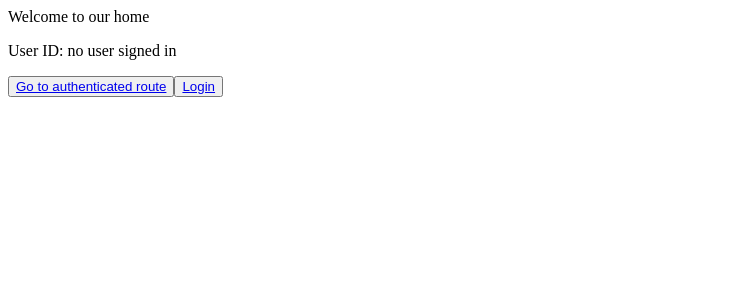
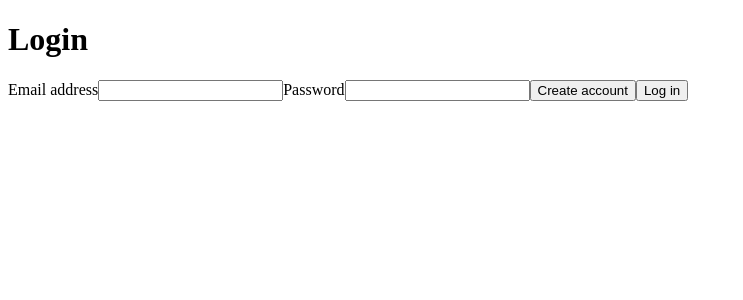
Before and after one commit to musaa-muhsen/nextjs-firebase-test-Cloud-functions-storage-authentication, a Next.js app: page / in a window 1280 px wide. Shown: the top 300 px of the page, without its empty margins (0-743 px from the left). Built offline with nearby package versions, Linux system fonts and the light colour scheme; no server answers.

Commit message:
‘update’

```diff
--- a/auth.js
+++ b/auth.js
@@ -1,10 +1,10 @@
 //this is going to wrap everything in our app in an auth context and use that to handle all authentication throughout the whole entire app
-
 import React, {useState, useEffect, useContext, createContext} from 'react';
 import nookies from 'nookies';
 import firebaseClient from './firebaseClient';
 import firebase from 'firebase/app';
 import 'firebase/auth';
+
 
 const AuthContext = createContext({});
 
--- a/pages/index.js
+++ b/pages/index.js
@@ -1,29 +1,35 @@
 import Head from 'next/head'
 import Image from 'next/image'
 import styles from '../styles/Home.module.css'
-import {sanityClient} from '../sanity';
 
 
-import React, { useEffect, useCallback } from 'react';
+
+import React, { useEffect, useState} from 'react';
 import Link from 'next/link';
 import {useAuth} from '../auth';
 //import { ButtonGroup } from '@chakra-ui/core';
 //import Container from '../components/Container';
 //import {Flex, Box, Button, Text, Heading, Stack} from "@chakra-ui/react";
 
+import firebaseClient from "../firebaseClient";
+import firebase from "firebase/app";
+import "firebase/auth";
 
 export default function Home() {
+  firebaseClient();
+
+  const [email, setEmail] = useState("");
+  const [pass, setPass] = useState("");
 
   const {user} = useAuth();
   //console.log(account)
-console.log(user)
+
        return (
            <>
-                Welcome to our home
-          <p>{`User ID: ${
+          {/* <p>{`User ID: ${
             user ? user.uid : "no user signed in"
-          }`}</p>
-          <div>
+          }`}</p> */}
+          {/* <div>
             <button>
               <Link href="/authenticated">
                 <a>Go to authenticated route</a>
@@ -34,7 +40,66 @@ console.log(user)
                 <a>Login</a>
               </Link>
             </button>
-          </div>
+          </div> */}
+       <div>
+        <h1>
+          Login
+        </h1>
+
+          <label htmlFor="email">Email address</label>
+          <input
+            onChange={(e) => setEmail(e.target.value)}
+            type="email"
+            id="emailAddress"
+            value={email}
+            aria-describedby="email-helper-text"
+          />
+
+
+
+          <label htmlFor="password">Password</label>
+          <input
+            onChange={(e) => setPass(e.target.value)}
+            type="password"
+            id="pass"
+            value={pass}
+            aria-describedby="password-helper-text"
+          />
+
+          <button
+            onClick={async () => {
+              await firebase
+                .auth()
+                .createUserWithEmailAndPassword(email, pass)
+                .then(function (firebaseUser) {
+                  window.location.href = "/authenticated";
+                })
+                .catch(function (error) {
+                  const message = error.message;
+                  console.log(message)
+                });
+            }}
+          >
+            Create account
+          </button>
+
+          <button
+            onClick={async () => {
+              await firebase
+                .auth()
+                .signInWithEmailAndPassword(email, pass)
+                .then(function (firebaseUser) {
+                  window.location.href = "/authenticated";
+                })
+                .catch(function (error) {
+                  const message = error.message;
+                  console.log(message)
+                });
+            }}
+          >
+            Log in
+          </button>
+    </div>
 
 
     </>
--- a/pages/login.js
+++ b/pages/login.js
@@ -42,7 +42,7 @@ export default function Login({ props }) {
                 .auth()
                 .createUserWithEmailAndPassword(email, pass)
                 .then(function (firebaseUser) {
-                  window.location.href = "/";
+                  window.location.href = "/authenticated";
                 })
                 .catch(function (error) {
                   const message = error.message;
@@ -59,7 +59,7 @@ export default function Login({ props }) {
                 .auth()
                 .signInWithEmailAndPassword(email, pass)
                 .then(function (firebaseUser) {
-                  window.location.href = "/";
+                  window.location.href = "/authenticated";
                 })
                 .catch(function (error) {
                   const message = error.message;
```
Also changed, not shown: pages/authenticated.js (+42 -6 lines).
